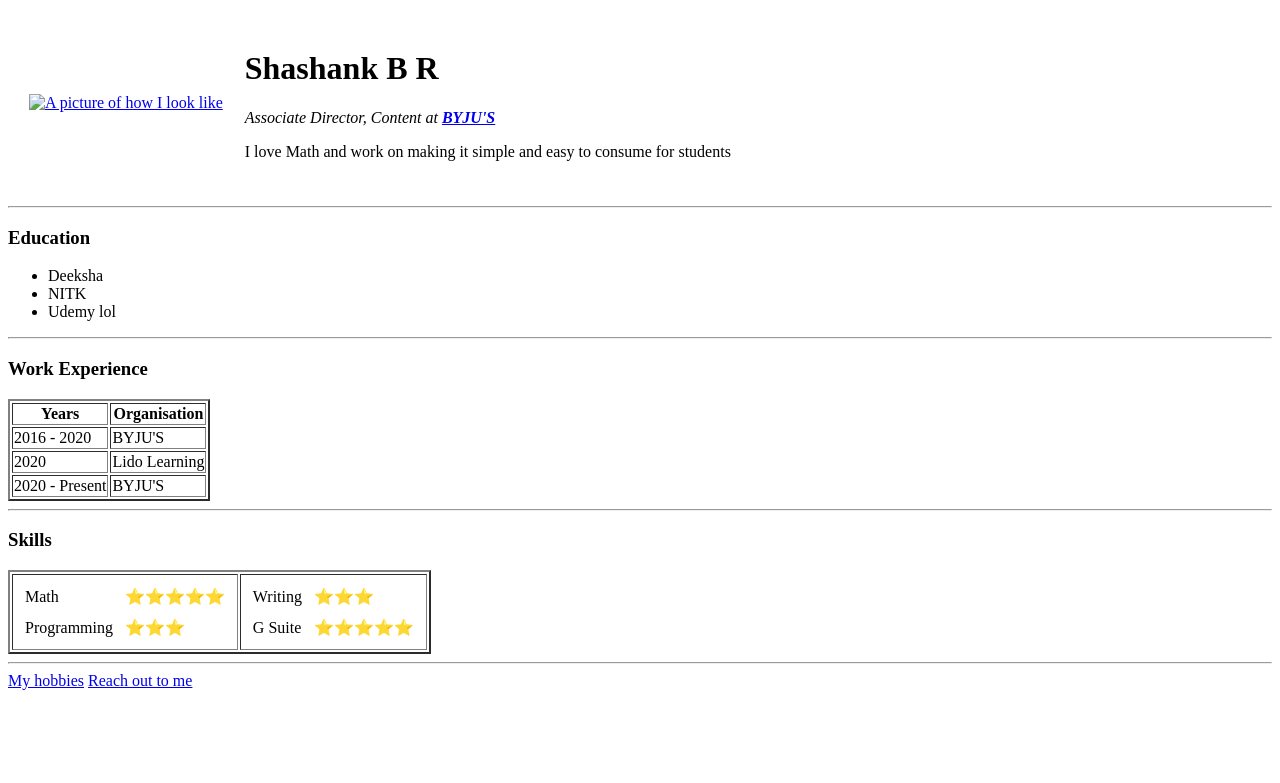
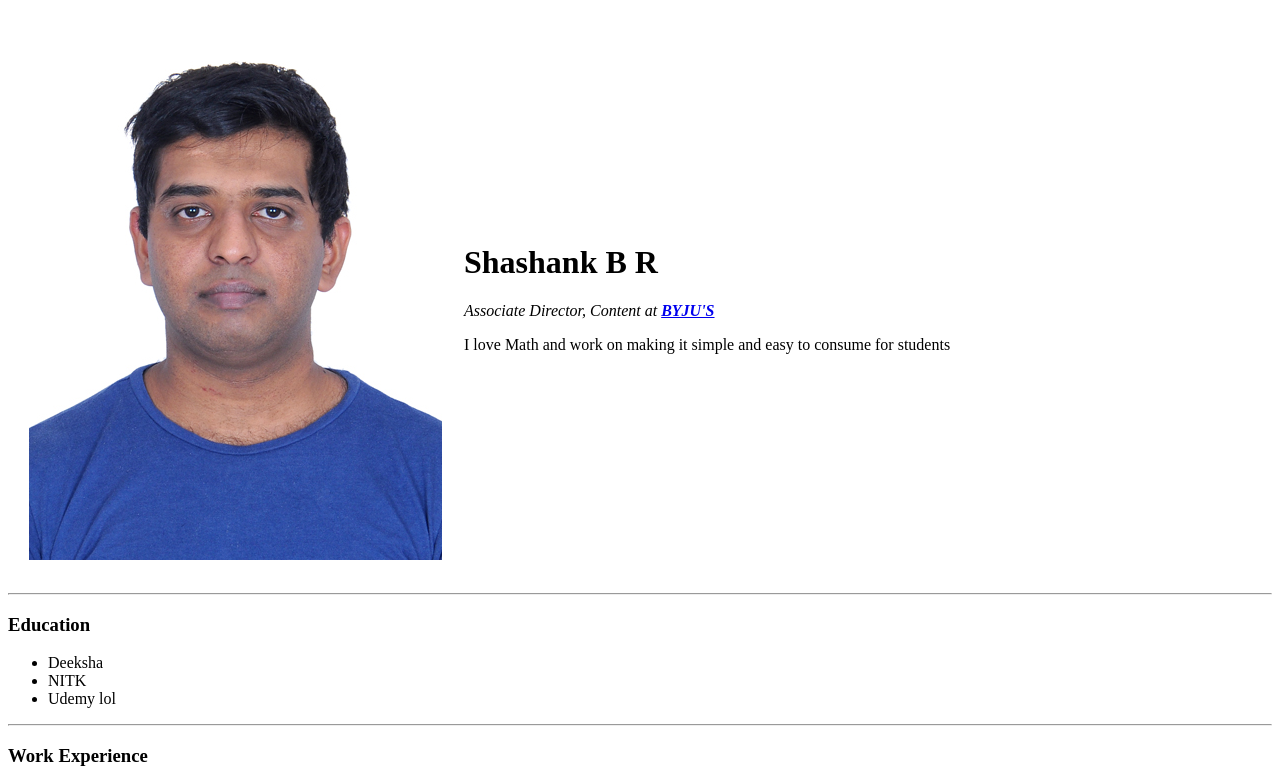
Before and after one commit to Shashank-21/resume, a plain HTML site: page index.html in a window 1280 px wide. Shown: the top 783 px of the page. Drawn offline with Linux system fonts and the light colour scheme; the site is published under a folder, as on GitHub Pages, so addresses that start at the root find nothing.

Commit message:
Update index.html

```diff
--- a/index.html
+++ b/index.html
@@ -9,7 +9,7 @@
 <body>
   <table cellspacing="20">
     <tr>
-      <td><a href="https://github.com/"><img src="/Images/Shashank 01.jpg" alt="A picture of how I look like"></a></td>
+      <td><a href="https://github.com/"><img src="Images/Shashank 01.jpg" alt="A picture of how I look like"></a></td>
       <td><h1>Shashank B R</h1>
       <p><em>Associate Director, Content at <a href="https://byjus.com/" target="_blank"><strong>BYJU'S</strong></a></em></p>
       <p>I love Math and work on making it simple and easy to consume for students</p></td>
```
